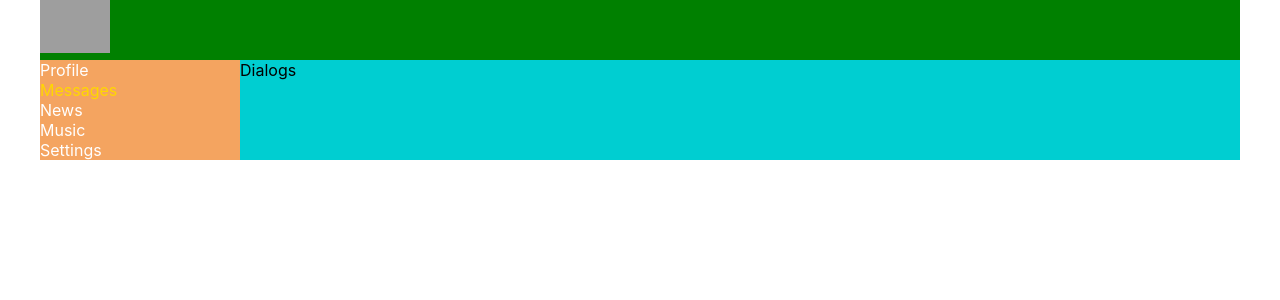
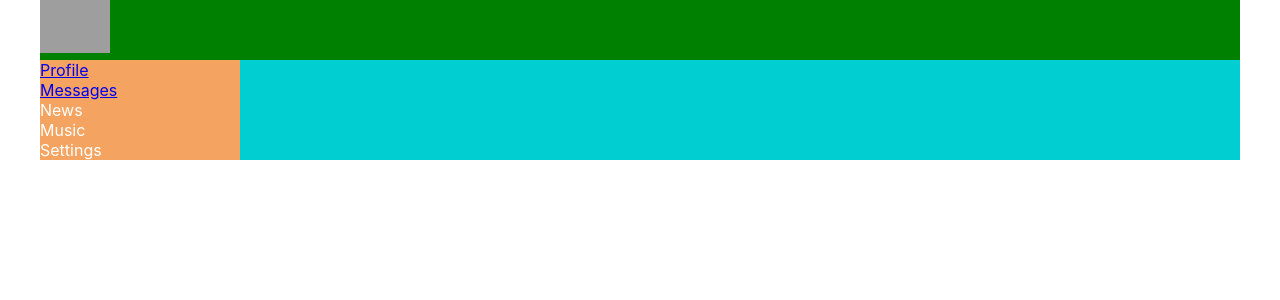
Before and after one commit to DmitriyPavlenko/samurai, a React (Create React App) app: page / in a window 1280 px wide. Shown: the top 300 px of the page. Built offline with nearby package versions, Linux system fonts and the light colour scheme; grey boxes are pictures that could not be loaded.

Commit message:
commit-6

```diff
--- a/package.json
+++ b/package.json
@@ -6,6 +6,7 @@
     "cra-template": "1.2.0",
     "react": "^19.0.0",
     "react-dom": "^19.0.0",
+    "react-router-dom": "^7.1.5",
     "react-scripts": "5.0.1",
     "web-vitals": "^4.2.4"
   },
--- a/src/App.js
+++ b/src/App.js
@@ -3,17 +3,22 @@ import Header from "./components/Header/Header";
 import Navbar from "./components/Navbar/Navbar";
 import Profile from "./components/Profile";
 import Dialogs from "./components/Dialogs/Dialogs";
+import {BrowserRouter, Route, Routes} from "react-router-dom";
 
 const App = () => {
     return (
-        <div className='app-wrapper'>
-            <Header/>
-            <Navbar/>
-            {/*<Profile/>*/}
-            <div class='app-wrapper-content'>
-            <Dialogs/>
+        <BrowserRouter>
+            <div className='app-wrapper'>
+                <Header/>
+                <Navbar/>
+                <div className='app-wrapper-content'>
+                    <Routes>
+                        <Route path="/profile" element={<Profile/>}/>
+                        <Route path="/dialogs" element={<Dialogs/>}/>
+                    </Routes>
+                </div>
             </div>
-        </div>
+        </BrowserRouter>
     );
 }
 
--- a/src/components/Dialogs/Dialogs.jsx
+++ b/src/components/Dialogs/Dialogs.jsx
@@ -1,6 +1,6 @@
 
 
-const Dialogs = (props) => {
+const Dialogs = () => {
     return (
         <div>
             Dialogs
--- a/src/components/Navbar/Navbar.jsx
+++ b/src/components/Navbar/Navbar.jsx
@@ -2,11 +2,21 @@ import s from './Navbar.module.css'
 
 const Navbar = () => {
     return <nav className={s.nav}>
-        <div className={s.item}><a>Profile</a></div>
-        <div className={`${s.item} ${s.active}`}><a>Messages</a></div>
-        <div className={s.item}><a>News</a></div>
-        <div className={s.item}><a>Music</a></div>
-        <div className={s.item}><a>Settings</a></div>
+        <div className={s.item}>
+            <a href="/profile">Profile</a>
+        </div>
+        <div className={`${s.item} ${s.active}`}>
+            <a href="/dialogs">Messages</a>
+        </div>
+        <div className={s.item}>
+            <a>News</a><
+            /div>
+        <div className={s.item}>
+            <a>Music</a>
+        </div>
+        <div className={s.item}>
+            <a>Settings</a>
+        </div>
     </nav>
 }
 
```
Also changed, not shown: 1 other file (tests, documents, lock files or other folders).
